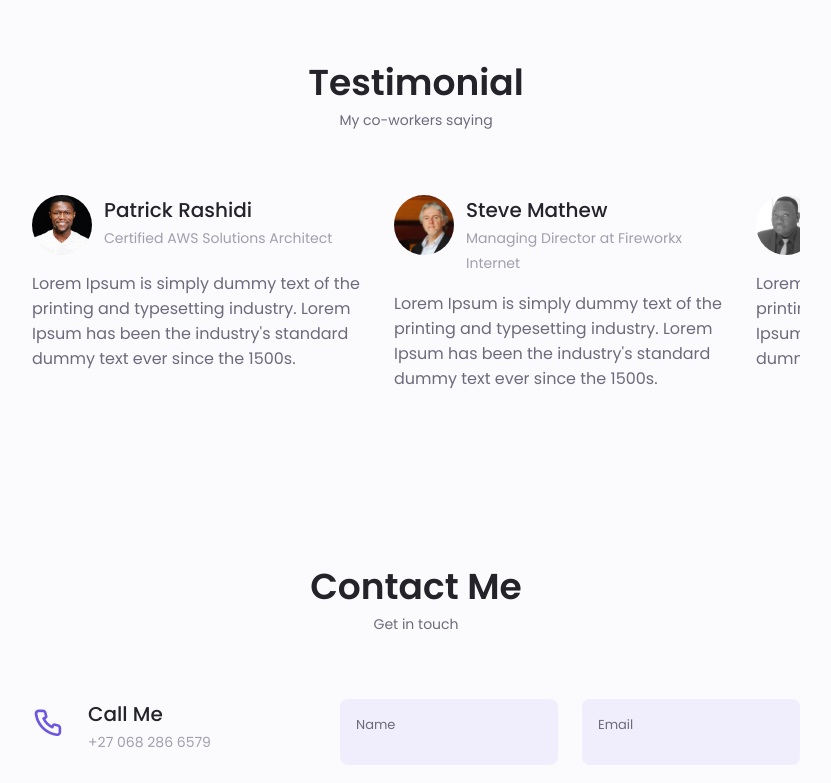
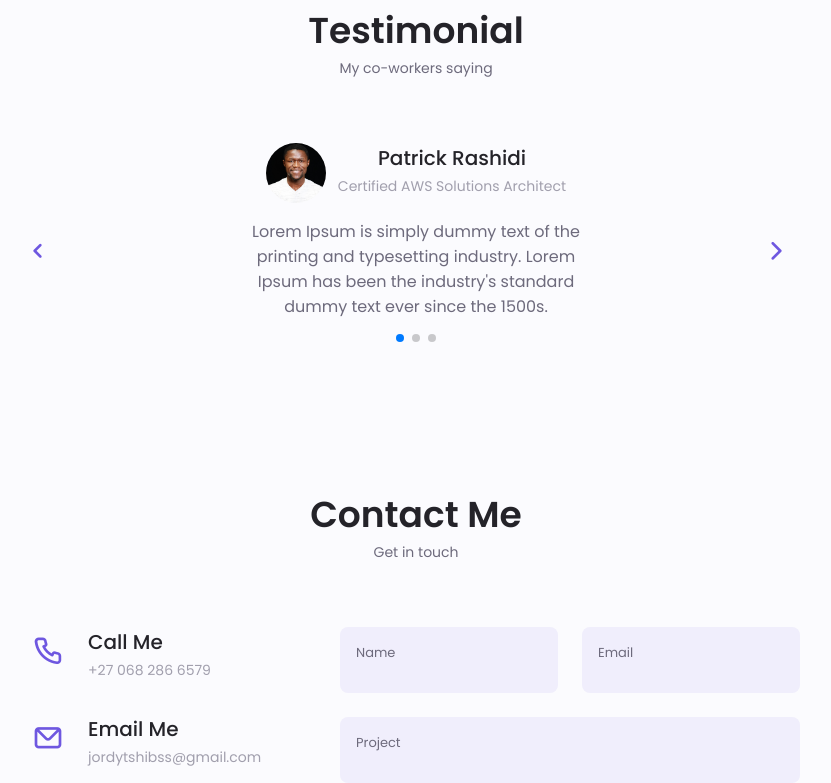
Before and after one commit to JordyBukondaTshibangu/Portfolio-Jordy-Tshibangu-v.1.0, a plain HTML site: page index.html in a window 1280 px wide. Shown: the part 4302-5085 px from the top of the page, without its empty margins (224-1055 px from the left). Drawn offline with nearby package versions, Linux system fonts and the light colour scheme; files whose address does not match are found by name.

Commit message:
features : slider library

```diff
--- a/assets/js/index.js
+++ b/assets/js/index.js
@@ -1,26 +1,21 @@
 const navMenu = document.getElementById("nav-menu");
 navToggle = document.getElementById("nav-toggle");
 navClose = document.getElementById("nav-close");
-
 if (navToggle) {
   navToggle.addEventListener("click", () => {
     navMenu.classList.add("show-menu");
   });
 }
-
 if (navClose) {
   navClose.addEventListener("click", () => {
     navMenu.classList.remove("show-menu");
   });
 }
-
 const navLink = document.querySelectorAll(".nav__link");
-
 function linkAction() {
   const navMenu = document.getElementById("nav-menu");
   navMenu.classList.remove("show-menu");
 }
-
 navLink.forEach((n) => n.addEventListener("click", linkAction));
 
 const skillsContent = document.getElementsByClassName("skills__content");
@@ -35,14 +30,11 @@ function toggleSkills() {
     this.parentNode.className = "skills__content skills__open";
   }
 }
-
 skillsHeader.forEach((el) => {
   el.addEventListener("click", toggleSkills);
 });
-
 const tabs = document.querySelectorAll("[data-target");
 tabContents = document.querySelectorAll("[data-content");
-
 tabs.forEach((tab) => {
   tab.addEventListener("click", () => {
     const target = document.querySelector(tab.dataset.target);
@@ -57,7 +49,6 @@ tabs.forEach((tab) => {
   });
   tab.classList.add("qualification__active");
 });
-
 const modalViews = document.querySelectorAll(".services__modal");
 modalBtns = document.querySelectorAll(".services__button");
 modalCloses = document.querySelectorAll(".services__modal-close");
@@ -104,14 +95,12 @@ function scrollActive() {
   });
 }
 window.addEventListener("scroll", scrollActive);
-
 function scrollHeader() {
   const nav = document.getElementById("header");
   if (this.scrollY >= 200) nav.classList.add("scroll-header");
   else nav.classList.remove("scroll-header");
 }
 window.addEventListener("scroll", scrollHeader);
-
 function scrollUp() {
   const scrollUp = document.getElementById("scroll-up");
   // When the scroll is higher than 560 viewport height, add the show-scroll class to the a tag with the scroll-top class
@@ -119,7 +108,6 @@ function scrollUp() {
   else scrollUp.classList.remove("show-scroll");
 }
 window.addEventListener("scroll", scrollUp);
-
 const themeButton = document.getElementById("theme-button");
 const darkTheme = "dark-theme";
 const iconTheme = "uil-sun";
@@ -144,7 +132,6 @@ if (selectedTheme) {
     iconTheme
   );
 }
-
 // Activate / deactivate the theme manually with the button
 themeButton.addEventListener("click", () => {
   // Add or remove the dark / icon theme
@@ -154,3 +141,25 @@ themeButton.addEventListener("click", () => {
   localStorage.setItem("selected-theme", getCurrentTheme());
   localStorage.setItem("selected-icon", getCurrentIcon());
 });
+const swiper = new Swiper(".swiper", {
+  // Optional parameters
+  direction: "horizontal",
+  loop: true,
+
+  // If we need pagination
+  pagination: {
+    el: ".swiper-pagination",
+    clickable: true,
+  },
+
+  // Navigation arrows
+  navigation: {
+    nextEl: ".swiper-button-next",
+    prevEl: ".swiper-button-prev",
+  },
+
+  // And if we need scrollbar
+  scrollbar: {
+    el: ".swiper-scrollbar",
+  },
+});
--- a/assets/styles/style.css
+++ b/assets/styles/style.css
@@ -858,6 +858,14 @@ img {
   background-color: var(--text-color-light);
 }
 @media screen and (max-width: 350px) {
+  .swiper-button-prev::after,
+  .swiper-button-next::after {
+    display: none;
+  }
+
+  .swiper-portfolio-icon {
+    display: none;
+  }
   .container {
     margin-left: var(--mb-1);
     margin-right: var(--mb-1);
@@ -911,8 +919,24 @@ img {
     text-align: center;
   }
 }
+.swiper-button-prev::after,
+.swiper-button-next::after {
+  display: none;
+}
+
+.swiper-portfolio-icon {
+  display: none;
+}
 
 @media screen and (min-width: 568px) {
+  .swiper-button-prev::after,
+  .swiper-button-next::after {
+    display: block;
+  }
+
+  .swiper-portfolio-icon {
+    display: block;
+  }
   .home__content {
     grid-template-columns: max-content 1fr 1fr;
   }
@@ -935,6 +959,22 @@ img {
     display: grid;
     grid-template-columns: 0.6fr;
     justify-content: center;
+  }
+  .swiper-button-prev::after,
+  .swiper-button-next::after {
+    content: "";
+  }
+  .swiper-button-prev {
+    left: -0.5rem;
+    outline: none;
+  }
+  .swiper-button-prev {
+    right: -0.5rem;
+    outline: none;
+  }
+  .swiper-portfolio-icon {
+    font-size: 2rem;
+    color: var(--first-color);
   }
 }
 
@@ -1022,14 +1062,11 @@ img {
     grid-template-columns: 0.5fr;
   }
   .services__container {
-    grid-template-columns: repeat(3, 218px);
+    grid-template-columns: repeat(2, 218px);
     justify-content: center;
   }
   .services__icon {
     font-size: 2rem;
-  }
-  .services__content {
-    padding: 6rem 0 2rem 2.5rem;
   }
   .services__modal-content {
     width: 450px;
@@ -1076,8 +1113,25 @@ img {
   .footer__socials {
     justify-self: flex-end;
   }
-  .f0oter__copy {
+  .footer__copy {
     margin-top: 4.5rem;
+  }
+
+  .swiper-button-prev::after,
+  .swiper-button-next::after {
+    content: "";
+  }
+  .swiper-button-prev {
+    left: -0.5rem;
+    outline: none;
+  }
+  .swiper-button-prev {
+    right: -0.5rem;
+    outline: none;
+  }
+  .swiper-portfolio-icon {
+    font-size: 2rem;
+    color: var(--first-color);
   }
 }
 
@@ -1094,7 +1148,7 @@ img {
     transform: translateX(-6rem);
   }
   .services__container {
-    grid-template-columns: repeat(3, 238px);
+    grid-template-columns: repeat(2, 238px);
   }
   .portfolio__content {
     column-gap: 5rem;
@@ -1105,4 +1159,28 @@ img {
   .contact__inputs:first-of-type {
     grid-template-columns: repeat(2, 1fr);
   }
+  .swiper-button-prev::after,
+  .swiper-button-next::after {
+    content: "";
+  }
+  .swiper-button-prev {
+    left: -0.5rem;
+    outline: none;
+  }
+  .swiper-button-prev {
+    right: -0.5rem;
+    outline: none;
+  }
+  .swiper-portfolio-icon {
+    font-size: 2rem;
+    color: var(--first-color);
+  }
 }
+
+.swiper-slide {
+  text-align: center;
+  display: flex;
+  align-items: center;
+  justify-content: center;
+  flex-direction: column;
+}
--- a/index.html
+++ b/index.html
@@ -4,6 +4,7 @@
     <meta charset="UTF-8" />
     <meta http-equiv="X-UA-Compatible" content="IE=edge" />
     <meta name="viewport" content="width=device-width, initial-scale=1.0" />
+    <link rel="stylesheet" href="assets/styles/swiper-bundle.min.css">
     <link
       rel="stylesheet"
       href="https://unicons.iconscout.com/release/v4.0.0/css/line.css"
@@ -572,9 +573,9 @@ https://cdn.jsdelivr.net/npm/@splidejs/splide@4.1.4/dist/css/splide.min.css
       <section class="testimonial section">
         <h2 class="section__title">Testimonial</h2>
         <span class="section__subtitle">My co-workers saying</span>
-        <div class="testimonial__container container">
-            <div class="testimonial__box">
-                <div class="testimonial__content">
+        <div class="swiper testimonial__container container">
+            <div class="swiper-wrapper">
+                <div class="swiper-slide testimonial__content">
                     <div class="testimonial__data">
                       <div class="testimonial__header">
                         <img src="assets/images/patrick.jpeg" alt="testimonial-001" class="testimonial__img">
@@ -586,7 +587,7 @@ https://cdn.jsdelivr.net/npm/@splidejs/splide@4.1.4/dist/css/splide.min.css
                     </div>
                     <p class="testimonial__description">Lorem Ipsum is simply dummy text of the printing and typesetting industry. Lorem Ipsum has been the industry's standard dummy text ever since the 1500s.</p>
                 </div>
-                <div class="testimonial__content">
+                <div class="swiper-slide testimonial__content">
                   <div class="testimonial__data">
                     <div class="testimonial__header">
                       <img src="assets/images/steve.jpeg" alt="testimonial-001" class="testimonial__img">
@@ -598,7 +599,7 @@ https://cdn.jsdelivr.net/npm/@splidejs/splide@4.1.4/dist/css/splide.min.css
                 </div>
                 <p class="testimonial__description">Lorem Ipsum is simply dummy text of the printing and typesetting industry. Lorem Ipsum has been the industry's standard dummy text ever since the 1500s.</p>
               </div>
-              <div class="testimonial__content">
+              <div class="swiper-slide testimonial__content">
                 <div class="testimonial__data">
                   <div class="testimonial__header">
                     <img src="assets/images/pinto.jpeg" alt="testimonial-001" class="testimonial__img">
@@ -610,6 +611,13 @@ https://cdn.jsdelivr.net/npm/@splidejs/splide@4.1.4/dist/css/splide.min.css
                 </div>
                 <p class="testimonial__description">Lorem Ipsum is simply dummy text of the printing and typesetting industry. Lorem Ipsum has been the industry's standard dummy text ever since the 1500s.</p>
               </div>
+            </div>
+             <div class="swiper-pagination"></div>
+            <div class="swiper-button-prev">
+              <i class="uil uil-angle-left swiper-portfolio-icon"></i>
+            </div>
+            <div class="swiper-button-next swiper--next">
+              <i class="uil uil-angle-right-b swiper-portfolio-icon"></i>
             </div>
         </div>
       </section>
@@ -696,6 +704,7 @@ https://cdn.jsdelivr.net/npm/@splidejs/splide@4.1.4/dist/css/splide.min.css
         <i class="uil uil-arrow-up scrollup__icon"></i>
       </a>
     </main>
+    <script src="assets/js/swiper-bundle.min.js"></script>
     <script src="assets/js/index.js"></script>
   </body>
 </html>
```
Also changed, not shown: assets/js/swiper-bundle.min.js (added), assets/styles/swiper-bundle.min.css (added).
